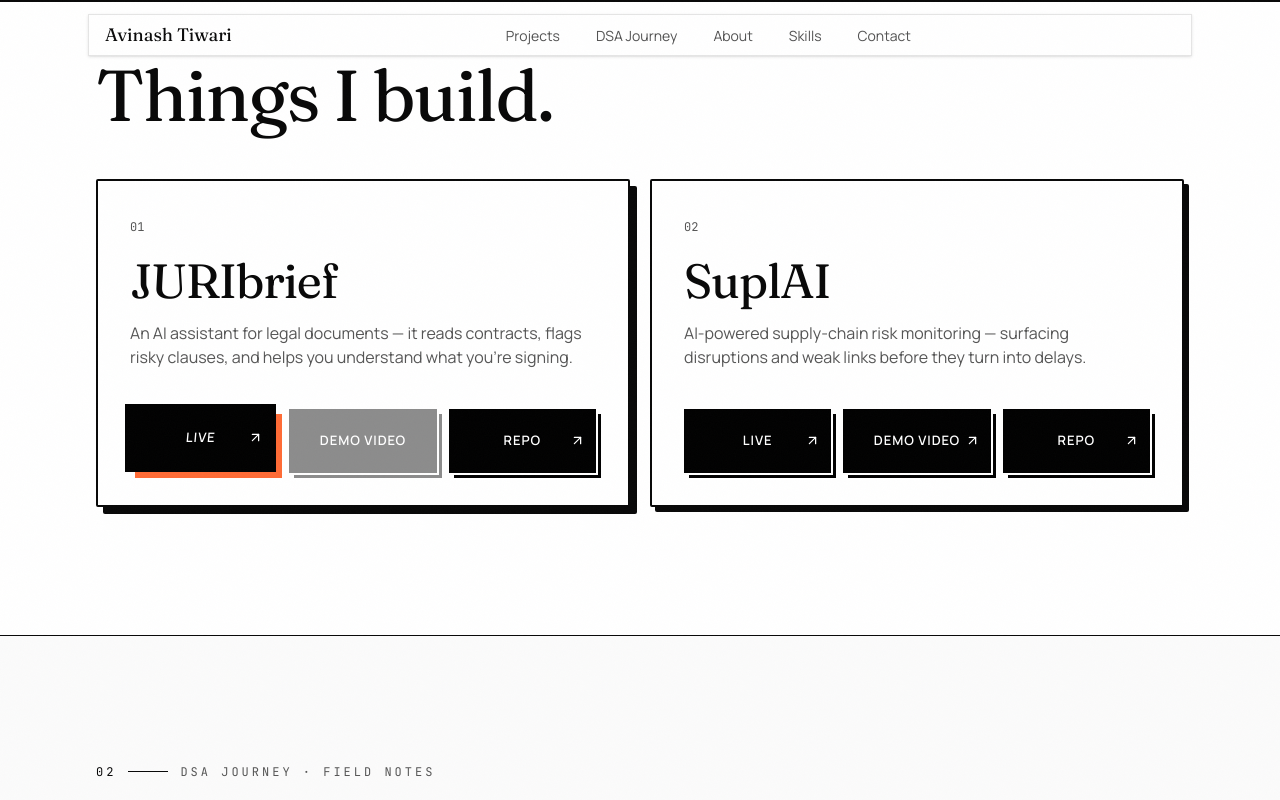
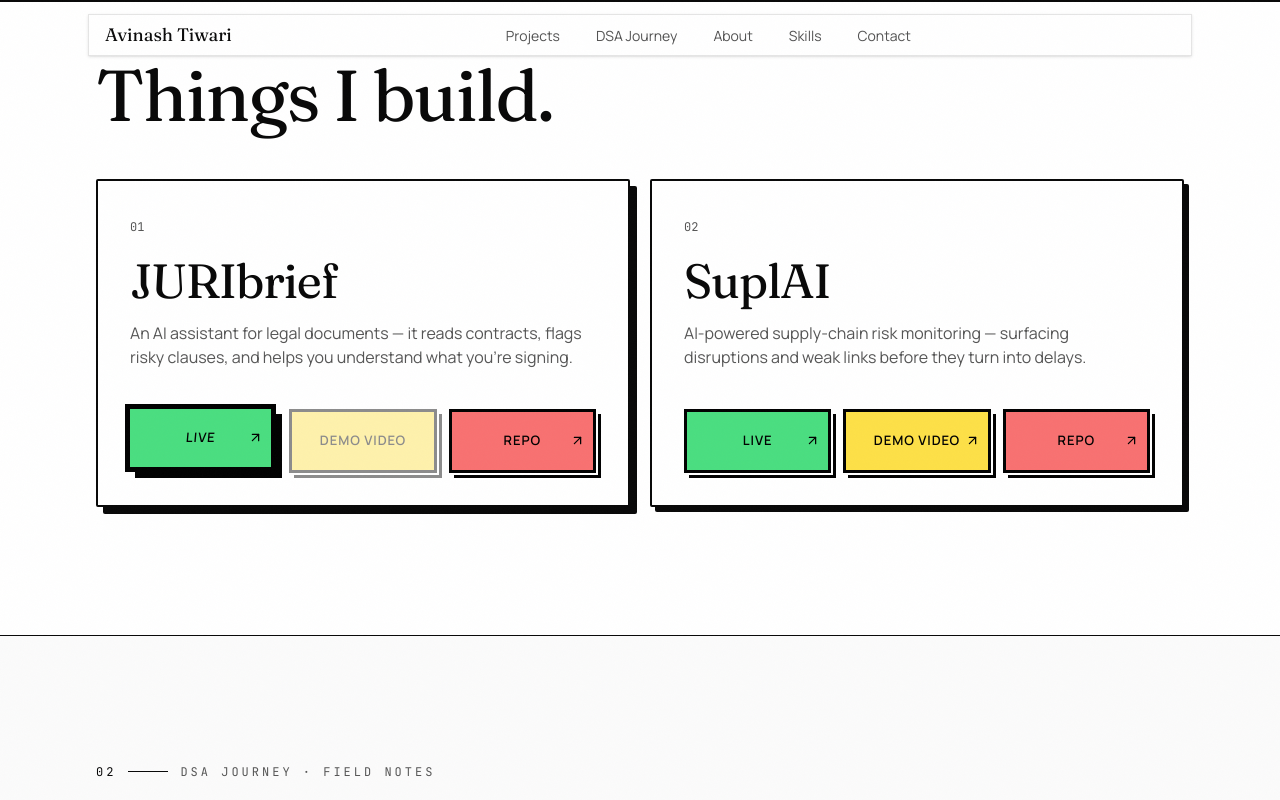
Before and after one commit to AVINASHTIWARI14/portfolio, a React (Vite) app: page / in a window 1280 px wide. In both pictures the pointer is over the link 203 px from the left and 1381 px from the top of the page. Shown: the part 941-1741 px from the top of the page. Built offline with nearby package versions, Linux system fonts and the light colour scheme.

Commit message:
Restore green yellow red project buttons

```diff
--- a/src/styles.css
+++ b/src/styles.css
@@ -176,7 +176,7 @@ a:not(.brutalist-button):hover {
   border-radius: 0 !important;
 }
 
-/* Project action buttons */
+/* Project action buttons: retain the green, yellow and red project controls */
 .brutalist-button {
   display: flex;
   position: relative;
@@ -191,12 +191,14 @@ a:not(.brutalist-button):hover {
   overflow: hidden;
   border: 3px solid #000;
   outline: 2px solid #fff;
-  background: #000;
-  color: #fff;
+  color: #000;
   text-decoration: none;
   box-shadow: 5px 5px 0 #000;
   transition: transform .3s cubic-bezier(.25,.8,.25,1), box-shadow .3s cubic-bezier(.25,.8,.25,1), background-color .3s, color .3s, outline-color .3s;
 }
+.brutalist-button-live { background: #4ade80; }
+.brutalist-button-video { background: #fde047; }
+.brutalist-button-repo { background: #f87171; }
 .brutalist-button::before {
   content: "";
   position: absolute;
@@ -212,15 +214,14 @@ a:not(.brutalist-button):hover {
 .brutalist-button:hover::before { animation: brutalist-glare 1.5s infinite; }
 .brutalist-button:hover {
   transform: translate(-3px,-3px);
-  background: #000;
-  color: #fff;
+  color: #000;
   outline-color: #000;
-  box-shadow: 8px 8px 0 #ff6b35;
+  box-shadow: 8px 8px 0 #000;
 }
+.brutalist-button-live:hover { background: #4ade80; }
+.brutalist-button-video:hover { background: #fde047; }
+.brutalist-button-repo:hover { background: #f87171; }
 .brutalist-button:active { transform: translate(3px,3px); box-shadow: 0 0 0 currentColor; transition-duration: .1s; }
-.brutalist-button-live:hover,
-.brutalist-button-video:hover,
-.brutalist-button-repo:hover { background: #000; color: #fff; box-shadow: 8px 8px 0 #ff6b35; }
 .brutalist-button-text {
   position: relative;
   z-index: 2;
```
